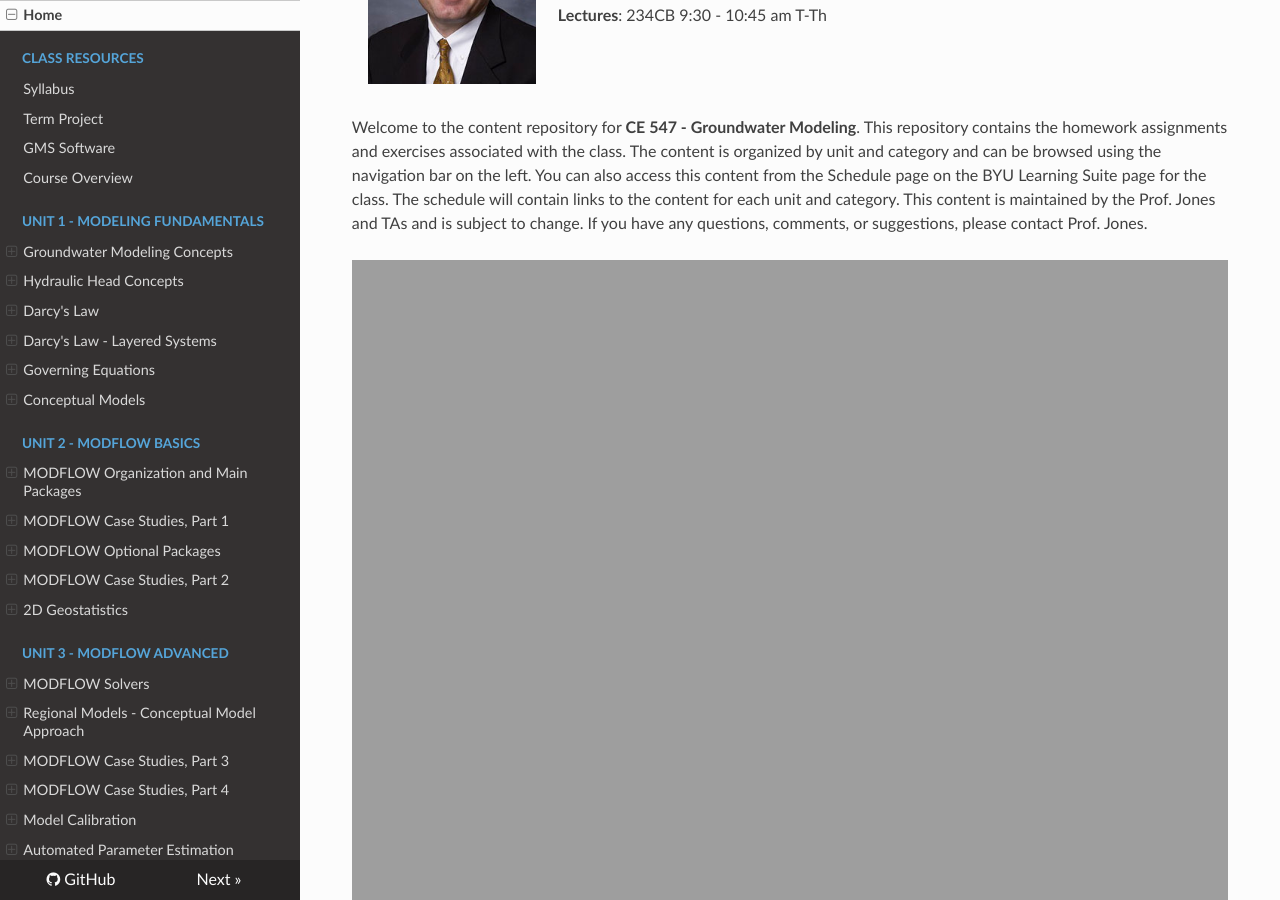
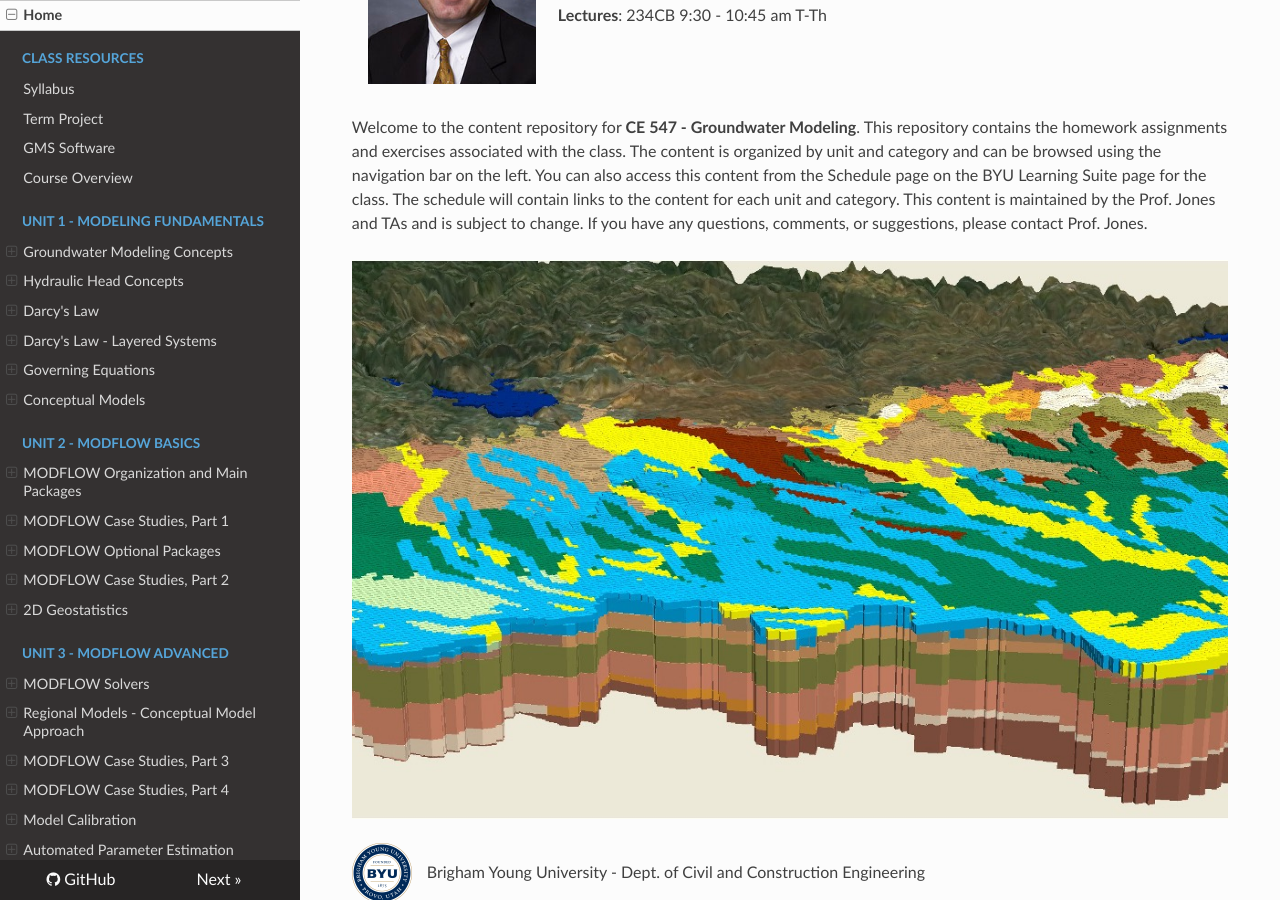
Before and after one commit to njones61/ce547, an MkDocs documentation site: the page built from docs/index.md, in a window 1280 px wide and 900 px high, scrolled down 300 px. Built offline with MkDocs 1.6.1, drawn with Linux system fonts in a browser that asks for light colours; nearby versions of some CDN libraries.

Commit message:
added figure to main page

```diff
--- a/docs/index.md
+++ b/docs/index.md
@@ -17,7 +17,7 @@
 
 Welcome to the content repository for **CE 547 - Groundwater Modeling**. This repository contains the homework assignments and exercises associated with the class. The content is organized by unit and category and can be browsed using the navigation bar on the left. You can also access this content from the Schedule page on the BYU Learning Suite page for the class.  The schedule will contain links to the content for each unit and category. This content is maintained by the Prof. Jones and TAs and is subject to change. If you have any questions, comments, or suggestions, please contact Prof. Jones.
 
-![slope_image.png](images%2Fslope_image.png){width=900px}
+![srm.jpg](images/srm.jpg){width=900px}
 
 <div style="float:left;"><img src="images/byu-medallion.png" width="60" height="60" alt=""/></div>
 <div style="margin-left:75px;line-height:60px;">Brigham Young University - Dept. of Civil and Construction Engineering</div>
```
Also changed, not shown: docs/images/srm.jpg (added).
